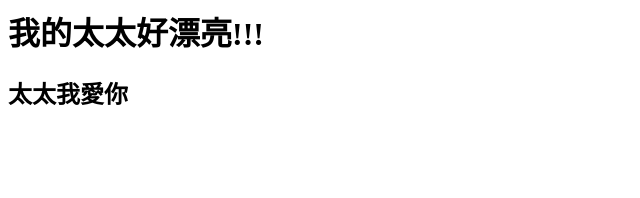
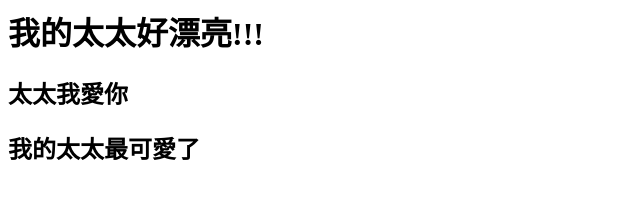
Before and after one commit to Louis67563/my-webapp, a website: page index.html in a window 1280 px wide. Shown: the whole page, without its empty margins (0-640 px from the left). Drawn offline with Linux system fonts and the light colour scheme.

Commit message:
Mi Esposa es la mas lindagit add .!

```diff
--- a/index.html
+++ b/index.html
@@ -1,2 +1,3 @@
 <h1>我的太太好漂亮!!!</h1>
 <h2>太太我愛你</h2>
+<h2>我的太太最可愛了 </h2>
```
